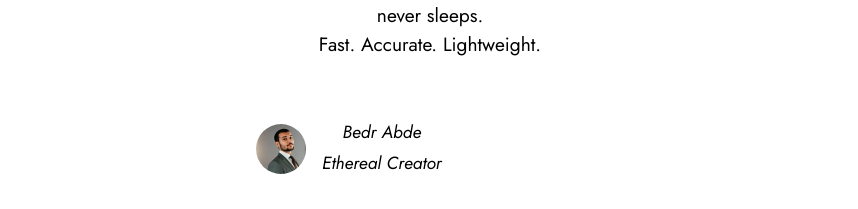
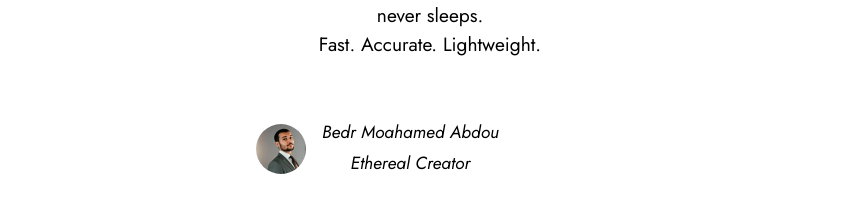
Before and after one commit to larajeanz1999/ethereal, a plain HTML site: page index.html in a window 1280 px wide. Shown: the part 10704-10913 px from the top of the page, without its empty margins (210-1068 px from the left). Drawn offline with Linux system fonts and the light colour scheme; files whose address does not match are found by name.

Commit message:
Update index.html

```diff
--- a/index.html
+++ b/index.html
@@ -686,7 +686,7 @@ Your Ultimate Arbitrage detector weapon!">
                         </div>
                         <div class="text-wrapper">
                             <p class="name mbr-fonts-style mb-1 display-4">
-                               <em>Bedr Abde</em>
+                               <em>Bedr Moahamed Abdou</em>
                              </p>
                                <p class="position mbr-fonts-style display-4">
                                <em>Ethereal Creator</em>
```
